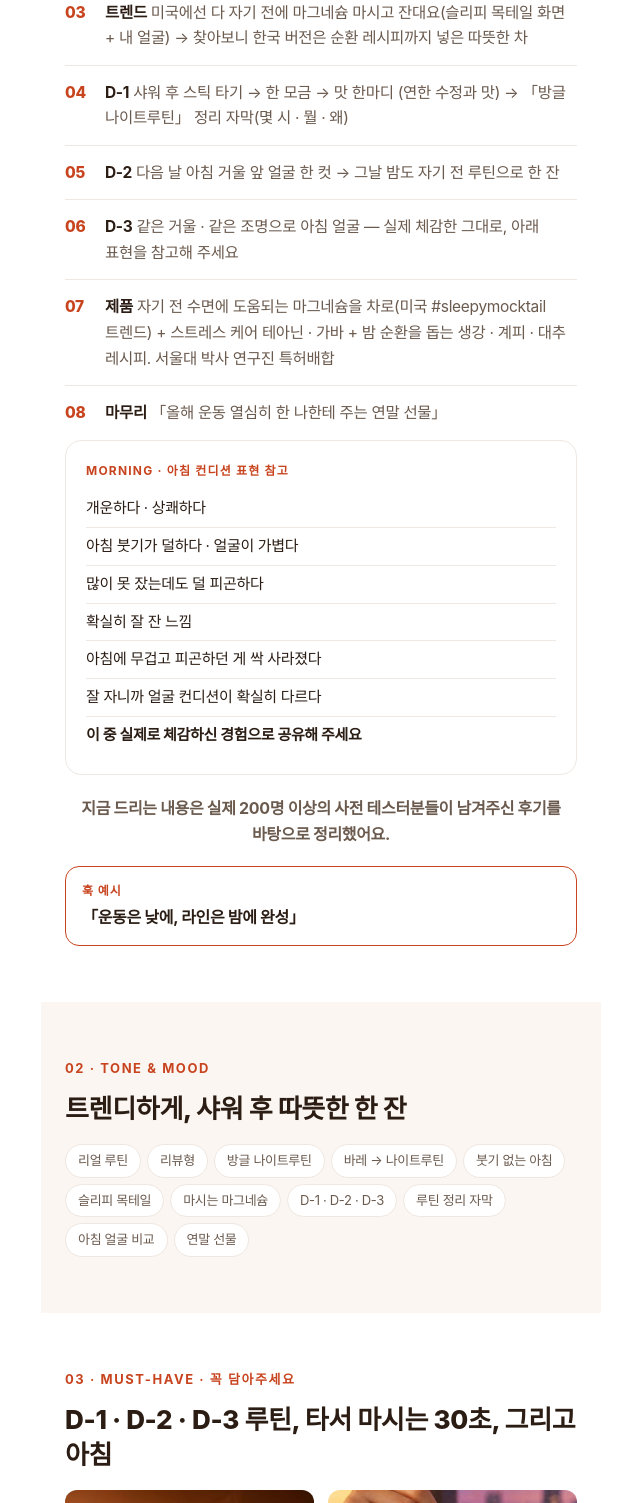
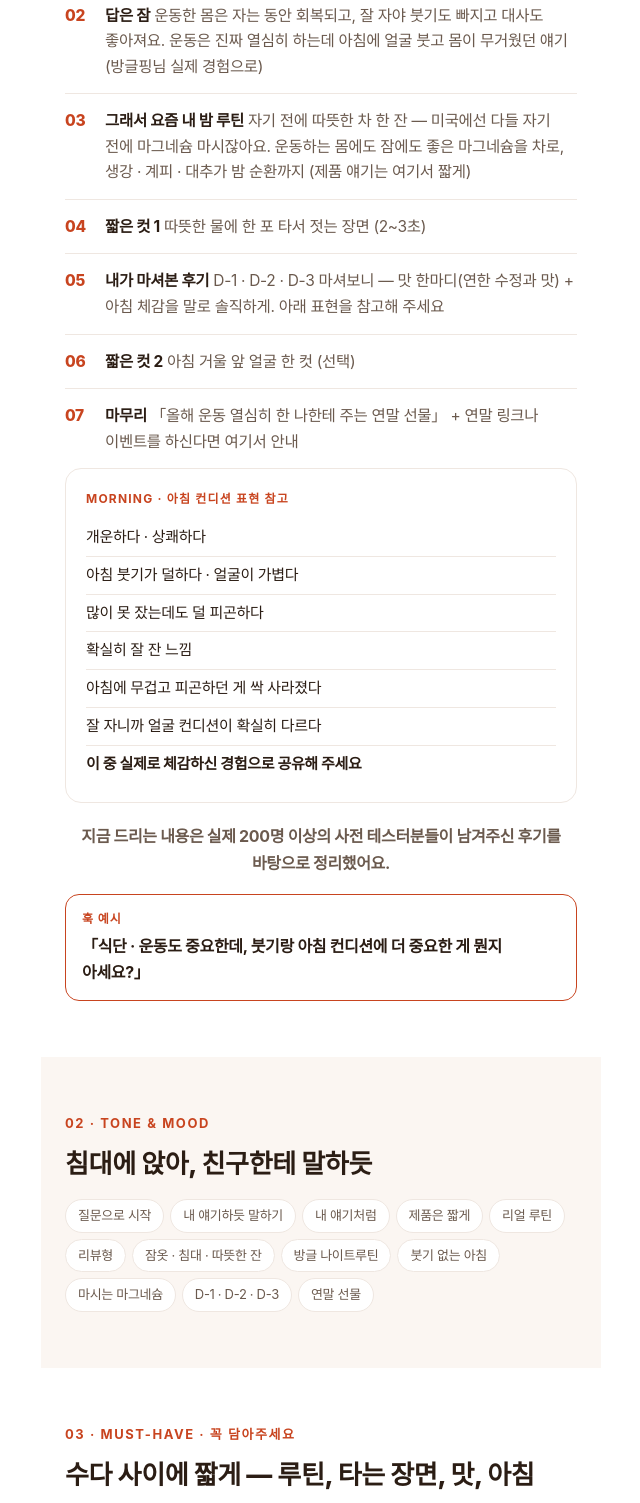
Before and after one commit to MKthelifewire/goodnighty-collab, a plain HTML site: page bangle/index.html in a window 1280 px wide. Shown: the part 6257-7760 px from the top of the page, without its empty margins (319-959 px from the left). Drawn offline with Linux system fonts and the light colour scheme; a web font is replaced by a local one.

Commit message:
방글핑 가이드: 질문형 시작 · 내 얘기하듯 말하는 방식 제안

```diff
--- a/bangle/index.html
+++ b/bangle/index.html
@@ -207,22 +207,23 @@ td:last-child{font-weight:600}
 <div class="sign">— 조미경 GIBOON 대표</div>
 </section>
 
-<section><div class="kick">01 · Story · 이렇게 흘러가면 좋아요</div><h2>바레 수업 → 미국 트렌드 → D-1 · D-2 · D-3 방글 나이트루틴</h2>
-<ol class="steps"><li><b>훅</b>바레 수업 장면 — 「운동은 낮에, 라인은 밤에 완성」</li><li><b>왜 잠</b>운동한 근육은 자는 동안 회복되고, 잘 자야 대사도 좋아져요. 다이어트할 때 잘 자는 건 필수 — 그래서 운동하는 몸에도 잠에도 좋은 마그네슘을 자기 전에</li><li><b>트렌드</b>미국에선 다 자기 전에 마그네슘 마시고 잔대요(슬리피 목테일 화면 + 내 얼굴) → 찾아보니 한국 버전은 순환 레시피까지 넣은 따뜻한 차</li><li><b>D-1</b>샤워 후 스틱 타기 → 한 모금 → 맛 한마디 (연한 수정과 맛) → 「방글 나이트루틴」 정리 자막(몇 시 · 뭘 · 왜)</li><li><b>D-2</b>다음 날 아침 거울 앞 얼굴 한 컷 → 그날 밤도 자기 전 루틴으로 한 잔</li><li><b>D-3</b>같은 거울 · 같은 조명으로 아침 얼굴 — 실제 체감한 그대로, 아래 표현을 참고해 주세요</li><li><b>제품</b>자기 전 수면에 도움되는 마그네슘을 차로(미국 #sleepymocktail 트렌드) + 스트레스 케어 테아닌 · 가바 + 밤 순환을 돕는 생강 · 계피 · 대추 레시피. 서울대 박사 연구진 특허배합</li><li><b>마무리</b>「올해 운동 열심히 한 나한테 주는 연말 선물」</li></ol>
+<section><div class="kick">01 · Story · 이렇게 흘러가면 좋아요</div><h2>「식단 · 운동도 중요한데, 붓기랑 아침 컨디션에<br>더 중요한 게 뭔지 아세요?」</h2>
+<p>초반은 릿지서울 캡나시 소개하신 릴스처럼 <b>카메라 보고 내 얘기하듯 말하는 방식</b>으로 시작하면 집중이 잘 되는 것 같아요. 참고만 해주시고, 구성은 방글핑님 편하신 대로 해주세요.</p>
+<ol class="steps"><li><b>훅 · 질문으로 시작</b>「식단 · 운동도 중요한데, 붓기랑 아침 컨디션에 더 중요한 게 뭔지 아세요?」 — 잠옷 차림으로 침대에 앉아</li><li><b>답은 잠</b>운동한 몸은 자는 동안 회복되고, 잘 자야 붓기도 빠지고 대사도 좋아져요. 운동은 진짜 열심히 하는데 아침에 얼굴 붓고 몸이 무거웠던 얘기 (방글핑님 실제 경험으로)</li><li><b>그래서 요즘 내 밤 루틴</b>자기 전에 따뜻한 차 한 잔 — 미국에선 다들 자기 전에 마그네슘 마시잖아요. 운동하는 몸에도 잠에도 좋은 마그네슘을 차로, 생강 · 계피 · 대추가 밤 순환까지 (제품 얘기는 여기서 짧게)</li><li><b>짧은 컷 1</b>따뜻한 물에 한 포 타서 젓는 장면 (2~3초)</li><li><b>내가 마셔본 후기</b>D-1 · D-2 · D-3 마셔보니 — 맛 한마디(연한 수정과 맛) + 아침 체감을 말로 솔직하게. 아래 표현을 참고해 주세요</li><li><b>짧은 컷 2</b>아침 거울 앞 얼굴 한 컷 (선택)</li><li><b>마무리</b>「올해 운동 열심히 한 나한테 주는 연말 선물」 + 연말 링크나 이벤트를 하신다면 여기서 안내</li></ol>
 <div class="box"><div class="tag">MORNING · 아침 컨디션 표현 참고</div><ul><li>개운하다 · 상쾌하다</li><li>아침 붓기가 덜하다 · 얼굴이 가볍다</li><li>많이 못 잤는데도 덜 피곤하다</li><li>확실히 잘 잔 느낌</li><li>아침에 무겁고 피곤하던 게 싹 사라졌다</li><li>잘 자니까 얼굴 컨디션이 확실히 다르다</li><li class="strong">이 중 실제로 체감하신 경험으로 공유해 주세요</li></ul></div>
 <p class="note">지금 드리는 내용은 실제 200명 이상의 사전 테스터분들이 남겨주신 후기를 바탕으로 정리했어요.</p>
-<div class="hookex"><small>훅 예시</small>「운동은 낮에, 라인은 밤에 완성」</div></section>
+<div class="hookex"><small>훅 예시</small>「식단 · 운동도 중요한데, 붓기랑 아침 컨디션에 더 중요한 게 뭔지 아세요?」</div></section>
 
-<section class="soft"><div class="kick">02 · Tone &amp; Mood</div><h2>트렌디하게, 샤워 후 따뜻한 한 잔</h2>
-<div class="kw"><span>리얼 루틴</span><span>리뷰형</span><span>방글 나이트루틴</span><span>바레 → 나이트루틴</span><span>붓기 없는 아침</span><span>슬리피 목테일</span><span>마시는 마그네슘</span><span>D-1 · D-2 · D-3</span><span>루틴 정리 자막</span><span>아침 얼굴 비교</span><span>연말 선물</span></div></section>
+<section class="soft"><div class="kick">02 · Tone &amp; Mood</div><h2>침대에 앉아, 친구한테 말하듯</h2>
+<div class="kw"><span>질문으로 시작</span><span>내 얘기하듯 말하기</span><span>내 얘기처럼</span><span>제품은 짧게</span><span>리얼 루틴</span><span>리뷰형</span><span>잠옷 · 침대 · 따뜻한 잔</span><span>방글 나이트루틴</span><span>붓기 없는 아침</span><span>마시는 마그네슘</span><span>D-1 · D-2 · D-3</span><span>연말 선물</span></div></section>
 
-<section><div class="kick">03 · Must-have · 꼭 담아주세요</div><h2>D-1 · D-2 · D-3 루틴, 타서 마시는 30초, 그리고 아침</h2>
-<div class="mh"><figure><img src="/1/img/must2.jpg" alt=""><b>01 · D-1 · D-2 · D-3 루틴</b><span>며칠째 마시는지 보이게 — 「방글 나이트루틴」 정리 자막으로 3일 이상</span></figure><figure><img src="/3/img/hero.jpg" alt=""><b>02 · 타는 장면</b><span>따뜻한 물에 한 포를 붓고, 투명해질 때까지 저어서</span></figure><figure><img src="/3/img/must4.jpg" alt=""><b>03 · 마시는 장면 + 맛 한마디</b><span>샤워 후 한 모금, 연한 수정과 맛에 대한 솔직한 한마디</span></figure><figure><img src="/1/img/must3.jpg" alt=""><b>04 · 아침 체감</b><span>같은 거울 · 같은 조명으로, 내가 체감한 아침 얼굴 컨디션</span></figure></div>
+<section><div class="kick">03 · Must-have · 꼭 담아주세요</div><h2>수다 사이에 짧게 — 루틴, 타는 장면, 맛, 아침</h2>
+<div class="mh"><figure><img src="/1/img/must2.jpg" alt=""><b>01 · D-1 · D-2 · D-3 루틴</b><span>3일 이상 마셔본 경험을 말로 — 「D-1 · D-2 · D-3」 자막을 살짝 얹어도 좋아요</span></figure><figure><img src="/3/img/hero.jpg" alt=""><b>02 · 타는 장면</b><span>따뜻한 물에 한 포를 붓고, 투명해질 때까지 저어서</span></figure><figure><img src="/3/img/must4.jpg" alt=""><b>03 · 마시는 장면 + 맛 한마디</b><span>침대에서 한 모금, 연한 수정과 맛에 대한 솔직한 한마디</span></figure><figure><img src="/1/img/must3.jpg" alt=""><b>04 · 아침 체감</b><span>체감한 아침 컨디션을 말로 + 아침 얼굴 한 컷(선택)</span></figure></div>
 <div class="rule">제품명은 「굿나잇티」 붙여서 · 카페인 · 설탕 · 멜라토닌 없이 · 세로 9:16, 위아래 여유 있게 · <b>자막 · 음악 없는 원본도 함께 전달</b>(GIBOON 광고 소재로 사용)</div></section>
 
 <section class="soft"><div class="kick">04 · Checklist</div><h2>광고처럼 말고,<br><em>리얼 루틴 + 솔직한 리뷰</em>처럼</h2>
 <div class="box"><div class="tag">MUST MENTION · 꼭 언급해 주세요</div><ul><li class="strong">고함량 아미노산 &amp; 미네랄 배합</li><li class="">패키지 · 스틱이 화면에 나오게</li><li class="">따뜻한 물에 타는 장면 + 나이트케어 루틴으로 천천히 마시는 장면</li><li class="">맛 한마디 (생강 · 대추 · 계피의 연한 수정과 맛)</li><li class="">D-1 · D-2 · D-3 루틴과 아침 컨디션 후기 (실제 체감한 그대로)</li></ul></div>
-<div class="box"><div class="tag">HOOK · 첫 화면 문구 예시</div><ul><li>「운동은 낮에, 라인은 밤에 완성」</li><li>「요즘 미국에선 자기 전에 마그네슘을 마셔요」</li><li>「아침 붓기 빠지는 방글 나이트루틴」</li><li>「슬리피 목테일 한국 버전 찾음」</li></ul></div>
+<div class="box"><div class="tag">HOOK · 첫 화면 문구 예시</div><ul><li>「식단 · 운동도 중요한데, 붓기랑 아침 컨디션에 더 중요한 게 뭔지 아세요?」</li><li>「운동은 낮에, 라인은 밤에 완성」</li><li>「요즘 미국에선 자기 전에 마그네슘을 마셔요」</li><li>「아침 붓기 빠지는 방글 나이트루틴」</li><li>「슬리피 목테일 한국 버전 찾음」</li></ul></div>
 <div class="box"><div class="tag">CAPTION · 캡션 가이드</div><ul><li class="strong">제품 설명처럼 나열하지 말고, 실제 내 루틴을 보여주며 솔직한 리뷰처럼 자연스럽게 녹여 주세요.</li><li class="strong">#광고 표기는 캡션 하단에 해시태그로 넣어주시면 돼요.</li><li class="strong">필수 해시태그: #굿나잇티 #기분굿나잇티 #마그네슘티</li><li>추천(영상에 맞는 것만 2~3개): #나이트루틴 #방글루틴 #자기전루틴 #마그네슘 #슬리피목테일 #붓기관리 #바레 #연말선물</li><li>운동은 낮에, 라인은 밤에 — 방글 나이트루틴</li><li>자기 전 마그네슘을 차로 · 스트레스 케어 테아닌 + 가바 · 생강 · 계피 · 대추 순환 레시피</li><li>맛에 대한 후기</li><li>D-1 · D-2 · D-3 아침 얼굴 후기</li></ul></div>
 <div class="gift"><div class="tag">ENDING · 마무리 멘트</div><p>「올해 운동 열심히 한 나한테 주는 연말 선물」</p><p>부모님 · 남편 · 사랑하는 사람에게도 선물하기 좋은 4주루틴 기프팅 박스로 마무리해 주세요.</p></div>
 <p class="note">가이드는 방글핑님 콘텐츠를 보고 어울리게 정리해본 참고용이에요. 위 꼭 담을 장면만 들어가면 자유롭게 기획해 주셔도 좋아요.</p></section>
```
